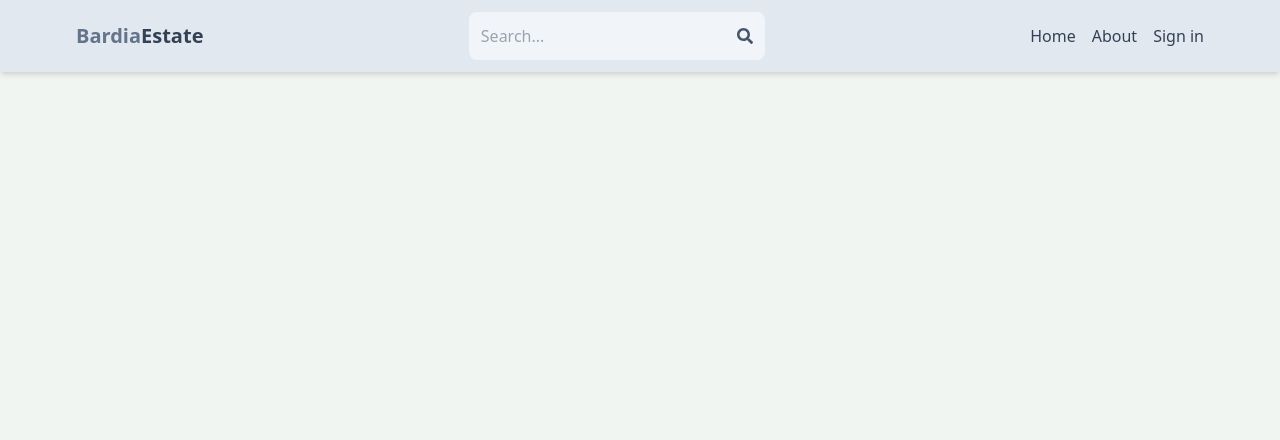
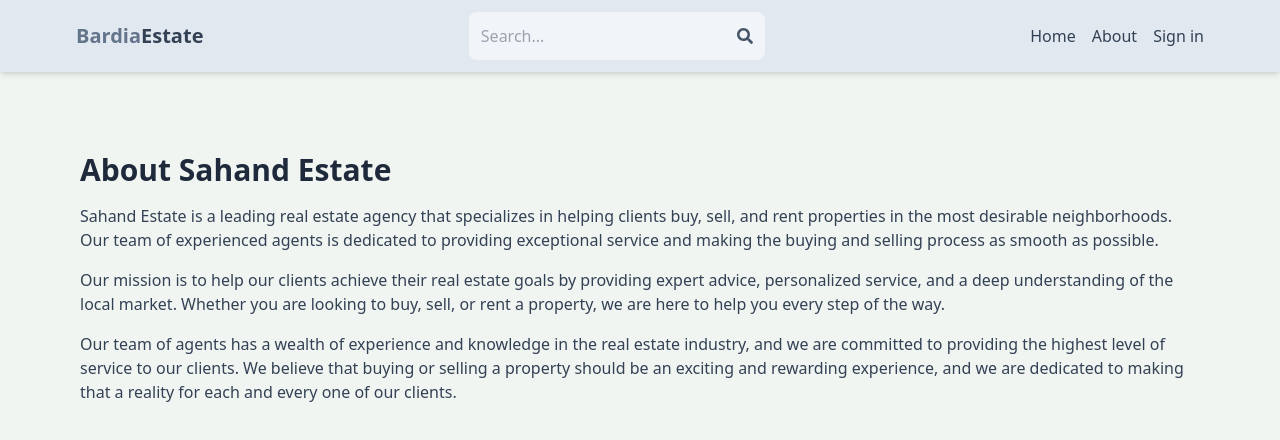
Before and after one commit to gauravbardia16/Mern-Estate, a React (Vite) app in the folder client/: page /about in a window 1280 px wide. Shown: the top 440 px of the page. Built offline with nearby package versions, Linux system fonts and the light colour scheme; no server answers.

Commit message:
About page created

```diff
--- a/client/src/pages/About.jsx
+++ b/client/src/pages/About.jsx
@@ -2,8 +2,13 @@
 
 export default function About() {
   return (
-    <div>
-
+    <div className='py-20 px-4 max-w-6xl mx-auto'>
+      <h1 className='text-3xl font-bold mb-4 text-slate-800'>About Sahand Estate</h1>
+      <p className='mb-4 text-slate-700'>Sahand Estate is a leading real estate agency that specializes in helping clients buy, sell, and rent properties in the most desirable neighborhoods. Our team of experienced agents is dedicated to providing exceptional service and making the buying and selling process as smooth as possible.</p>
+      <p className='mb-4 text-slate-700'>
+      Our mission is to help our clients achieve their real estate goals by providing expert advice, personalized service, and a deep understanding of the local market. Whether you are looking to buy, sell, or rent a property, we are here to help you every step of the way.
+      </p>
+      <p className='mb-4 text-slate-700'>Our team of agents has a wealth of experience and knowledge in the real estate industry, and we are committed to providing the highest level of service to our clients. We believe that buying or selling a property should be an exciting and rewarding experience, and we are dedicated to making that a reality for each and every one of our clients.</p>
     </div>
   )
 }
```
